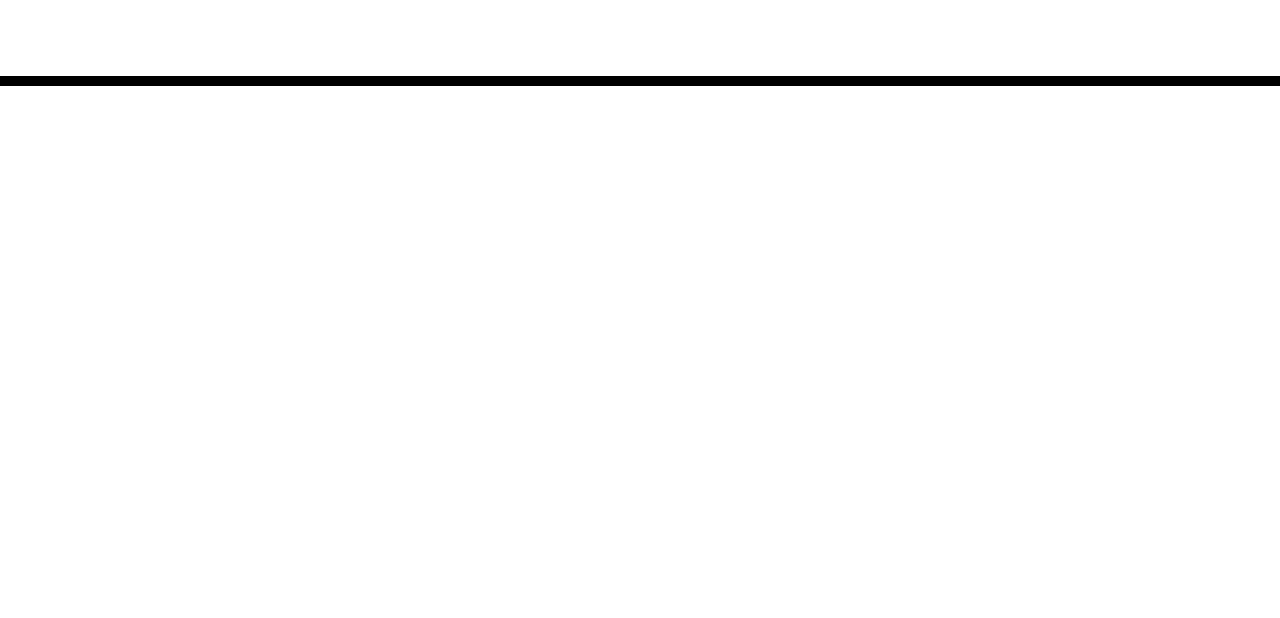
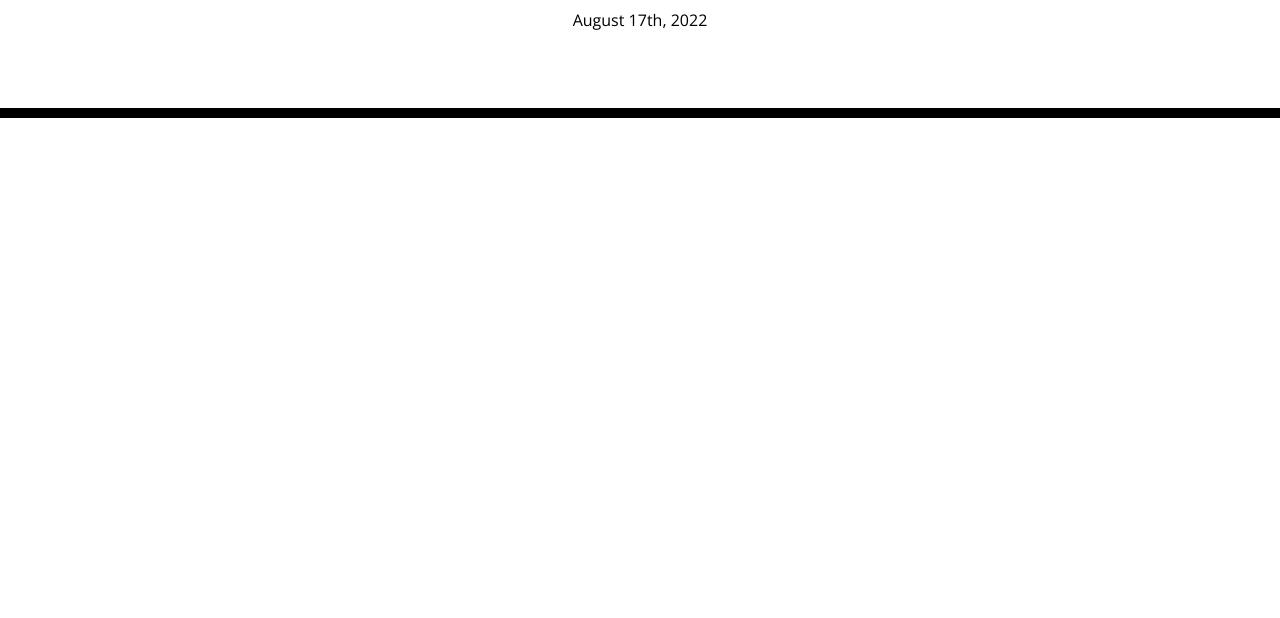
Before and after one commit to aszpan/WorkDayScheduler, a plain HTML site: page index.html in a window 1280 px wide. Shown: the part 182-800 px from the top of the page. Drawn offline with nearby package versions, Linux system fonts and the light colour scheme.

Commit message:
Added date using moment.js

```diff
--- a/index.html
+++ b/index.html
@@ -26,6 +26,7 @@
     <header class="jumbotron">
       <h1 class="display-3">Work Day Scheduler</h1>
       <p class="lead">A simple calendar app for scheduling your work day</p>
+      <span id="time-display">00:00:00</span>
       <p id="currentDay" class="lead"></p>
     </header>
     <div class="container">
@@ -34,5 +35,6 @@
 
     <script src="https://cdnjs.cloudflare.com/ajax/libs/jquery/3.2.1/jquery.min.js"></script>
     <script src="https://cdnjs.cloudflare.com/ajax/libs/moment.js/2.24.0/moment.min.js"></script>
+    <script src="./script.js"></script>
   </body>
 </html>
--- /dev/null
+++ b/script.js
@@ -0,0 +1,13 @@
+
+// save reference to important DOM elements
+var timeDisplayEl = $('#time-display');
+
+// handle displaying the time
+function displayTime() {
+    var rightNow = moment().format("MMMM Do, YYYY");
+    timeDisplayEl.text(rightNow);
+  }
+
+
+
+setInterval(displayTime, 1000);
```
